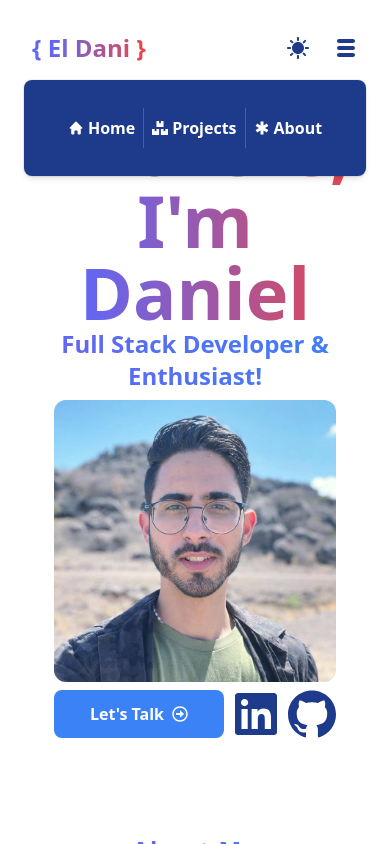
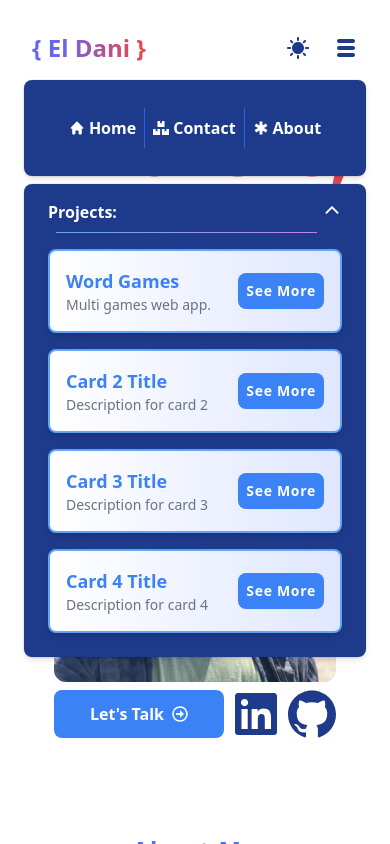
Before and after one commit to danielFernandezDj/dani-portfolio-app, a React (Vite) app: page / in a window 390 px wide. Both pictures are taken after a click on the button 346 px from the left and 48 px from the top of the page. Shown: the top 844 px of the page. Built offline with nearby package versions, Linux system fonts and the light colour scheme.

Commit message:
fix the dromdowmenu

```diff
--- a/src/App.jsx
+++ b/src/App.jsx
@@ -9,11 +9,11 @@ import { FaBoxes } from "react-icons/fa";
 import { IoMdMedical } from "react-icons/io";
 
 // Component
-import DropDowMenu from './DropDowMenu';
+import DropDowMenu from './components/DropDowMenu';
 import Home from './components/Home';
 import Footer from './Footer';
 
-function Projects() {
+function Contact() {
   return <div className="p-4"></div>;
 }
 
@@ -24,7 +24,7 @@ function About() {
 function NavBar() {
   const links = [
     { path: '/', label: 'Home', icon: <HiMiniHome className="w-4 h-auto" /> },
-    { path: 'Projects', label: 'Projects', icon: <FaBoxes className="w-4 h-auto"/> },
+    { path: 'Contact', label: 'Contact', icon: <FaBoxes className="w-4 h-auto"/> },
     { path: 'About', label: 'About', icon: <IoMdMedical className="w-4 h-auto" /> }
   ]
 
@@ -62,7 +62,7 @@ function App() {
           <Routes>
             <Route path="/" element={<Home />} />
             <Route path="/about" element={<About />} />
-            <Route path="/projects" element={<Projects />} />
+            <Route path="/projects" element={<Contact />} />
           </Routes>
         </div>
         <Footer />
--- a/src/DropDowMenu.jsx
+++ /dev/null
@@ -1,51 +0,0 @@
-import React from 'react';
-import { Link } from 'react-router-dom'
-import { Menu, Transition } from '@headlessui/react'
-
-// Icons
-import { Fragment, useEffect, useRef, useState } from 'react'
-import { TiThMenu } from "react-icons/ti";
-
-import { HiMiniHome } from "react-icons/hi2";
-import { FaBoxes } from "react-icons/fa";
-import { IoMdMedical } from "react-icons/io";
-
-export default function DropDowMenu({ links }) {
-  let testing = true;
-
-  return (
-    <div>
-      <Menu as="div" className="flex content-center relative inline-block text-left">
-        <div className="flex self-center">
-          <Menu.Button>
-            <TiThMenu aria-hidden="true" className="text-blue-900 w-6 h-auto md:hidden" />
-          </Menu.Button>
-        </div>
-        <Transition
-          as={Fragment}
-          enter="transition ease-out duration-100"
-          enterFrom="transform opacity-0 scale-95"
-          enterTo="transform opacity-100 scale-100"
-          leave="transition ease-in duration-75"
-          leaveFrom="transform opacity-100 scale-100"
-          leaveTo="transform opacity-0 scale-95"
-        >
-          <Menu.Items className="flex fixed justify-center inset-x-0 top-0 top-14 m-6 py-6 w-100 rounded-lg bg-blue-900 shadow-md ring-1 ring-black/5 focus:outline-none">
-            <div className="flex justify-between px-1 py-1 divide-x divide-blue-600">
-              {links.map((link) => (
-                <Menu.Item key={link.path}>
-                  <Link
-                    to={link.path}
-                    className={"flex gap-1 font-bold text-white group  w-full items-center px-2 py-2 text-md"}>
-                    {link.icon}
-                    {link.label}
-                  </Link>
-                </Menu.Item>
-              ))}
-            </div>
-          </Menu.Items>
-        </Transition>
-      </Menu>
-    </div >
-  )
-}
--- /dev/null
+++ b/src/components/CardsData.js
@@ -0,0 +1,38 @@
+import React from "react";
+
+export default function CardsData() {
+  return [
+    {
+      title: 'Word Games',
+      description: 'Multi games web app.',
+      link: 'https://tailwindcss.com/docs/gap',
+      imgA: './unlv-badges/css-badge.png',
+      imgB: './unlv-badges/html-badge.png',
+      imgC: './unlv-badges/final-badge.png',
+    },
+    {
+      title: 'Card 2 Title',
+      description: 'Description for card 2',
+      link: 'https://tailwindcss.com/docs/gap',
+      imgA: './unlv-badges/css-badge.png',
+      imgB: './unlv-badges/html-badge.png',
+      imgC: './unlv-badges/final-badge.png',
+    },
+    {
+      title: 'Card 3 Title',
+      description: 'Description for card 3',
+      link: 'https://tailwindcss.com/docs/gap',
+      imgA: './unlv-badges/css-badge.png',
+      imgB: './unlv-badges/html-badge.png',
+      imgC: './unlv-badges/final-badge.png',
+    },
+    {
+      title: 'Card 4 Title',
+      description: 'Description for card 4',
+      link: 'https://tailwindcss.com/docs/gap',
+      imgA: './unlv-badges/css-badge.png',
+      imgB: './unlv-badges/html-badge.png',
+      imgC: './unlv-badges/final-badge.png',
+    },
+  ]
+}
--- /dev/null
+++ b/src/components/DropDowMenu.jsx
@@ -0,0 +1,104 @@
+import React, { Fragment } from 'react';
+import { Link } from 'react-router-dom'
+import { Menu, Transition, Disclosure } from '@headlessui/react'
+import CardsData from "./CardsData";
+
+// Icons
+import { TiThMenu } from "react-icons/ti";
+import { IoIosArrowDown } from "react-icons/io";
+
+export default function DropDowMenu({ links }) {
+  const cardsData = CardsData()
+  return (
+    <div>
+      <Menu as="div" className="flex content-center relative inline-block text-left">
+        <div className="flex self-center">
+          <Menu.Button>
+            <TiThMenu aria-hidden="true" className="text-blue-900 w-6 h-auto md:hidden" />
+          </Menu.Button>
+        </div>
+
+        <Transition
+          as={Fragment}
+          enter="transition ease-out duration-100"
+          enterFrom="transform opacity-0 scale-95"
+          enterTo="transform opacity-100 scale-100"
+          leave="transition ease-in duration-75"
+          leaveFrom="transform opacity-100 scale-100"
+          leaveTo="transform opacity-0 scale-95"
+        >
+          {/* ------------ Menu Content ------------ */}
+          <Menu.Items className="flex fixed justify-center inset-x-0 top-0 top-14 m-6 py-6 w-100 rounded-lg bg-blue-900 shadow-md ring-1 ring-black/5 focus:outline-none">
+            <div className="flex justify-between px-1 py-1 divide-x divide-blue-600">
+              {links.map((link) => (
+                <Menu.Item key={link.path}>
+                  <Link
+                    to={link.path}
+                    className={"flex gap-1 font-bold text-white group  w-full items-center px-2 py-2 text-md"}>
+                    {link.icon}
+                    {link.label}
+                  </Link>
+                </Menu.Item>
+              ))}
+            </div>
+          </Menu.Items>
+        </Transition>
+
+        {/* ------------ Project List ------------ */}
+        <Transition
+          as={Fragment}
+          enter="transition ease-out duration-100"
+          enterFrom="transform opacity-0 scale-95"
+          enterTo="transform opacity-100 scale-100"
+          leave="transition ease-in duration-75"
+          leaveFrom="transform opacity-100 scale-100"
+          leaveTo="transform opacity-0 scale-95"
+        >
+          <Menu.Items className="flex fixed justify-center inset-x-0 top-0 top-40 m-6 py-2 w-100 rounded-lg bg-blue-900 shadow-md ring-1 ring-black/5 focus:outline-none">
+            <div className="mx-auto w-full max-w-md rounded-2xl p-2">
+              <Disclosure defaultOpen>
+                {({ open }) => (
+                  <>
+                    <Disclosure.Button className="flex w-full justify-between rounded-lg px-4 text-left text-md font-bold text-white">
+                      <span>Projects:</span>
+                      <IoIosArrowDown
+                        className={`${open ? 'rotate-180 transform' : ''
+                          } h-5 w-5 text-white`}
+                      />
+                    </Disclosure.Button>
+
+                    <div className="flex justify-center self-center w-4/5 h-px mx-6 mt-2 | bg-gradient-to-r from-blue-400 to-purple-400"></div>
+                    <Transition
+                      enter="transition duration-300 ease-in-out"
+                      enterFrom="transform scale-95 opacity-0"
+                      enterTo="transform scale-100 opacity-100"
+                      leave="transition duration-75 ease-out"
+                      leaveFrom="transform scale-100 opacity-100"
+                      leaveTo="transform scale-95 opacity-0"
+                    >
+                      <Disclosure.Panel className="px-4 pb-2 pt-4 text-sm text-gray-500">
+                        <div className="flex flex-wrap justify-center w-full gap-4">
+                          {cardsData.map((card, index) => (
+                            <div key={index} className="card-container bg-gradient-to-r from-white to-indigo-100">
+                              <div className="flex  justify-between items-center">
+                                <div>
+                                  <strong className="text-lg text-blue-500">{card.title}</strong>
+                                  <p className="font-extralight">{card.description}</p>
+                                </div>
+                                <a href={card.link} target="_blank" className="p-2 text-white font-bold tracking-wider btn-home-animation">See More</a>
+                              </div>
+                            </div>
+                          ))}
+                        </div>
+                      </Disclosure.Panel>
+                    </Transition>
+                  </>
+                )}
+              </Disclosure>
+            </div>
+          </Menu.Items>
+        </Transition>
+      </Menu>
+    </div >
+  )
+}
--- a/src/components/ProjectList.jsx
+++ b/src/components/ProjectList.jsx
@@ -1,41 +1,8 @@
 import React from "react";
+import CardsData from "./CardsData";
 
 export default function ProjectList() {
-  const cardsData = [
-    {
-      title: 'Word Games',
-      description: 'Multi games web app.',
-      link: 'https://tailwindcss.com/docs/gap',
-      imgA: './unlv-badges/css-badge.png',
-      imgB: './unlv-badges/html-badge.png',
-      imgC: './unlv-badges/final-badge.png',
-    },
-    {
-      title: 'Card 2 Title',
-      description: 'Description for card 2',
-      link: 'https://tailwindcss.com/docs/gap',
-      imgA: './unlv-badges/css-badge.png',
-      imgB: './unlv-badges/html-badge.png',
-      imgC: './unlv-badges/final-badge.png',
-    },
-    {
-      title: 'Card 3 Title',
-      description: 'Description for card 3',
-      link: 'https://tailwindcss.com/docs/gap',
-      imgA: './unlv-badges/css-badge.png',
-      imgB: './unlv-badges/html-badge.png',
-      imgC: './unlv-badges/final-badge.png',
-    },
-    {
-      title: 'Card 4 Title',
-      description: 'Description for card 4',
-      link: 'https://tailwindcss.com/docs/gap',
-      imgA: './unlv-badges/css-badge.png',
-      imgB: './unlv-badges/html-badge.png',
-      imgC: './unlv-badges/final-badge.png',
-    },
-  ]
-
+  const cardsData = CardsData()
   return (
     <>
       <section className="flex flex-col w-full p-4 gap-4 rounded-xl">
--- a/src/index.css
+++ b/src/index.css
@@ -31,6 +31,10 @@
     @apply max-w-24 max-h-24 rounded-md;
   }
 
+  .card-images-menu img {
+    @apply max-w-16 max-h-16 rounded-md;
+  }
+
   .horizontal-line {
     @apply flex justify-center self-center sm:w-28 w-14 h-px bg-gradient-to-t from-blue-200 to-purple-200;
   }
```
